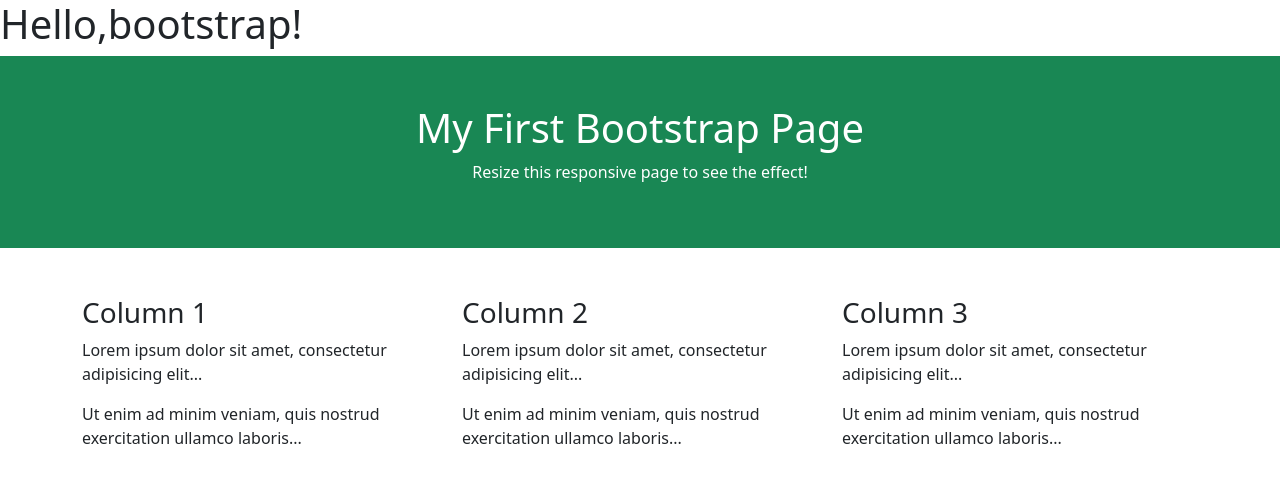
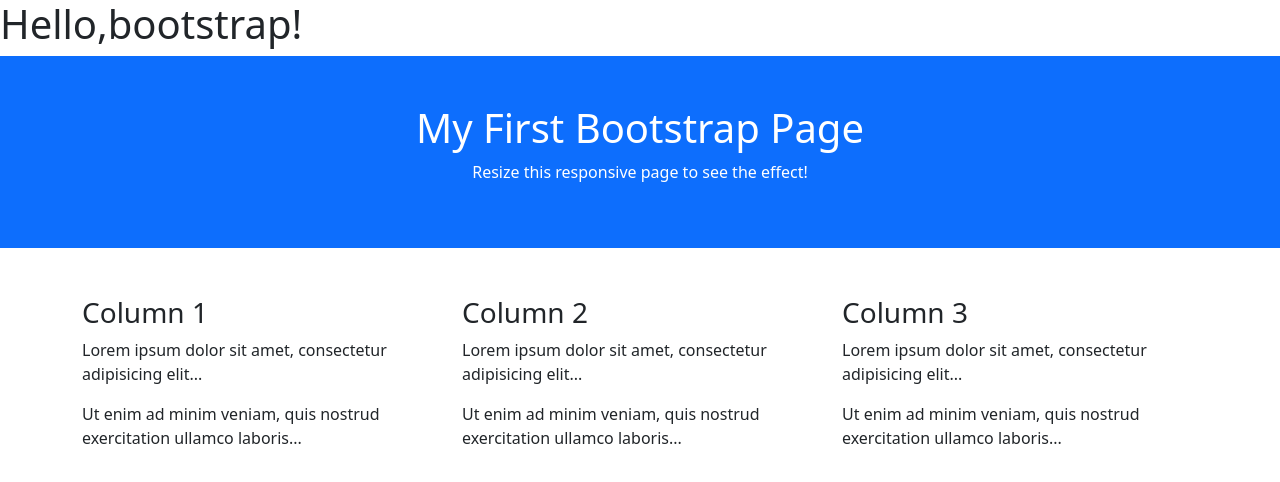
Before and after one commit to 40306-spec/bootstrap, a plain HTML site: page index.html in a window 1280 px wide. Drawn offline with nearby package versions, Linux system fonts and the light colour scheme.

Commit message:
Update index.html

```diff
--- a/index.html
+++ b/index.html
@@ -20,7 +20,7 @@
 </head>
 <body>
 
-<div class="container-fluid p-5 bg-success text-white text-center">
+<div class="container-fluid p-5 bg-primary text-white text-center">
   <h1>My First Bootstrap Page</h1>
   <p>Resize this responsive page to see the effect!</p>
 </div>
```
